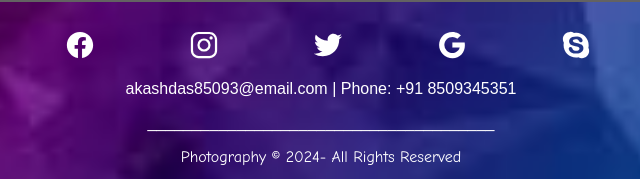
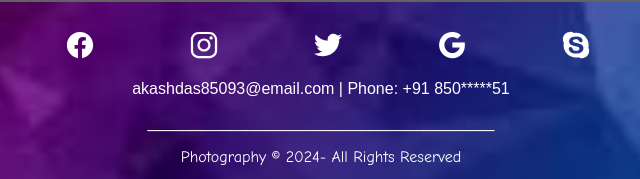
Before and after one commit to Akash85093/photography, a plain HTML site: page index.html in a window 1280 px wide. Shown: the part 1249-1428 px from the top of the page, 319-959 px from the left. Drawn offline with nearby package versions, Linux system fonts and the light colour scheme.

Commit message:
Update index.html

```diff
--- a/index.html
+++ b/index.html
@@ -58,7 +58,7 @@
             <a href="https://www.google.com/"><ion-icon name="logo-google"></ion-icon></a>
             <a href="#"><ion-icon name="logo-skype"></ion-icon></a>
         </div>
-        <p>akashdas85093@email.com | Phone: +91 8509345351</p>
+        <p>akashdas85093@email.com | Phone: +91 850*****51</p>
         <p class="_">_______________________________________</p>
         <p class="copyright"> Photography © 2024- All Rights Reserved</p>
         <a href="#" class="fa-brands fa-facebook"></a>
```
